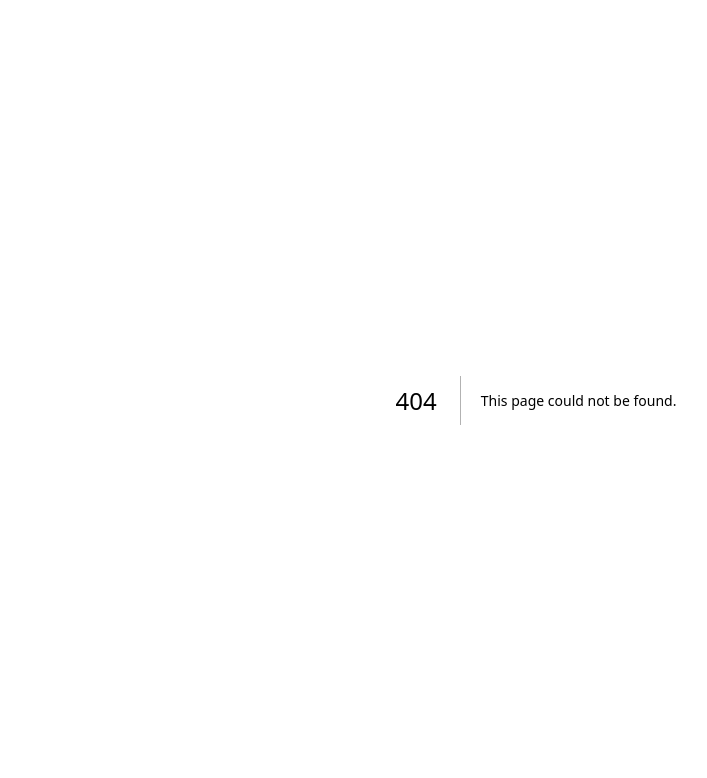
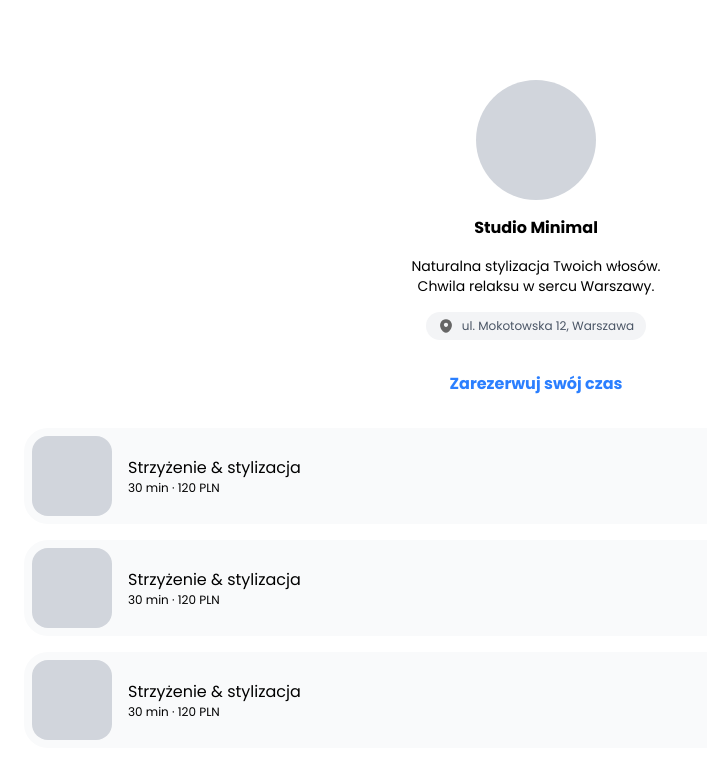
Before and after one commit to arkadiuszwolk/app, a Next.js app: page /home in a window 1280 px wide. Before the commit this address had no page. Shown: the top 778 px of the page, without its empty margins (104-811 px from the left). Built offline with nearby package versions, Linux system fonts and the light colour scheme.

Commit message:
Strona główna

```diff
--- /dev/null
+++ b/app/home/page.tsx
@@ -0,0 +1,36 @@
+import { PlaceIcon } from '@/components/icons/place-icon';
+import Link from 'next/link';
+
+export default function HomePage() {
+    return (
+        <div className='flex flex-col items-center py-20 space-y-4'>
+            <div className='w-30 aspect-square rounded-full bg-gray-300' />
+            <span className='font-bold text-md'>Studio Minimal</span>
+            <p className='text-sm text-center'>
+                Naturalna stylizacja Twoich włosów. <br />
+                Chwila relaksu w sercu Warszawy.
+            </p>
+            <span className='px-3 py-1.5 rounded-full bg-gray-100 text-gray-600 text-xs flex items-center'>
+                <span className='mr-2'>
+                    <PlaceIcon color='#666666' size={16} />
+                </span>
+                ul. Mokotowska 12, Warszawa
+            </span>
+            <h2 className='mt-4 mb-8 text-blue-500 font-bold'>Zarezerwuj swój czas</h2>
+            <div className='space-y-4 w-full flex flex-col items-center'>
+                {[1, 2, 3].map((i) => (
+                    <Link
+                        href='/userpage'
+                        key={i}
+                        className='flex space-x-4 items-center  bg-gray-50 rounded-3xl p-2 w-[80%]'>
+                        <div className='w-20 aspect-square rounded-2xl bg-gray-300' />
+                        <div className='flex flex-col'>
+                            <h4>Strzyżenie & stylizacja</h4>
+                            <span className='text-xs'>30 min · 120 PLN </span>
+                        </div>
+                    </Link>
+                ))}
+            </div>
+        </div>
+    );
+}
--- /dev/null
+++ b/components/icons/place-icon.tsx
@@ -0,0 +1,23 @@
+export const PlaceIcon = ({ size = 24, color = '#000000' }) => {
+    return (
+        <svg
+            width={size}
+            height={size}
+            viewBox={`0 0 24 24`}
+            fill={color}
+            xmlns='http://www.w3.org/2000/svg'>
+            <g clip-path='url(#clip0_4418_8221)'>
+                <path
+                    d='M20.6201 8.45C19.5701 3.83 15.5401 1.75 12.0001 1.75C12.0001 1.75 12.0001 1.75 11.9901 1.75C8.4601 1.75 4.4201 3.82 3.3701 8.44C2.2001 13.6 5.3601 17.97 8.2201 20.72C9.2801 21.74 10.6401 22.25 12.0001 22.25C13.3601 22.25 14.7201 21.74 15.7701 20.72C18.6301 17.97 21.7901 13.61 20.6201 8.45ZM12.0001 13.46C10.2601 13.46 8.8501 12.05 8.8501 10.31C8.8501 8.57 10.2601 7.16 12.0001 7.16C13.7401 7.16 15.1501 8.57 15.1501 10.31C15.1501 12.05 13.7401 13.46 12.0001 13.46Z'
+                    fill={color}
+                    // style='fill: var(--fillg);'
+                />
+            </g>
+            <defs>
+                <clipPath id='clip0_4418_8221'>
+                    <rect width='24' height='24' fill={color} />
+                </clipPath>
+            </defs>
+        </svg>
+    );
+};
```
